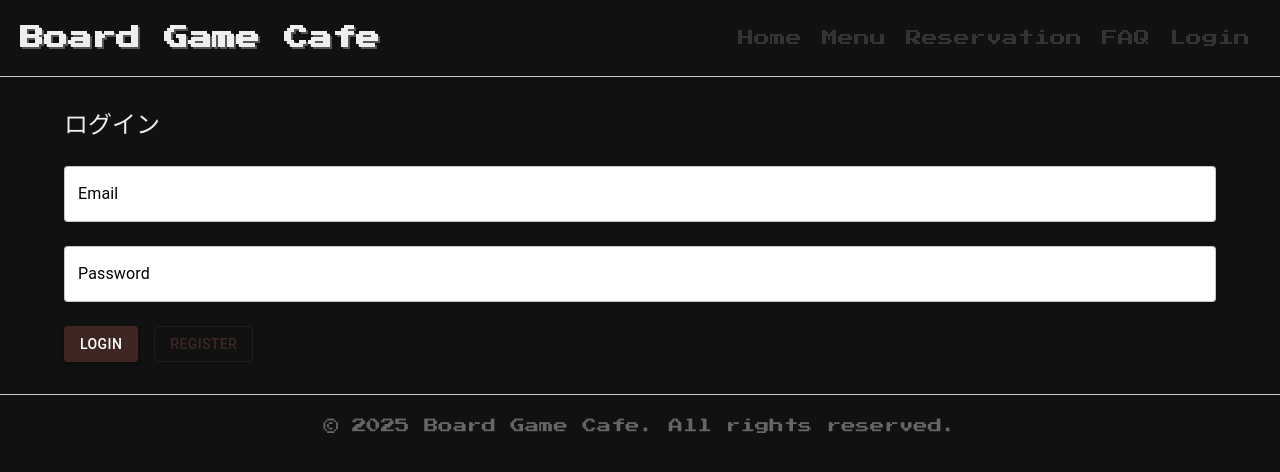
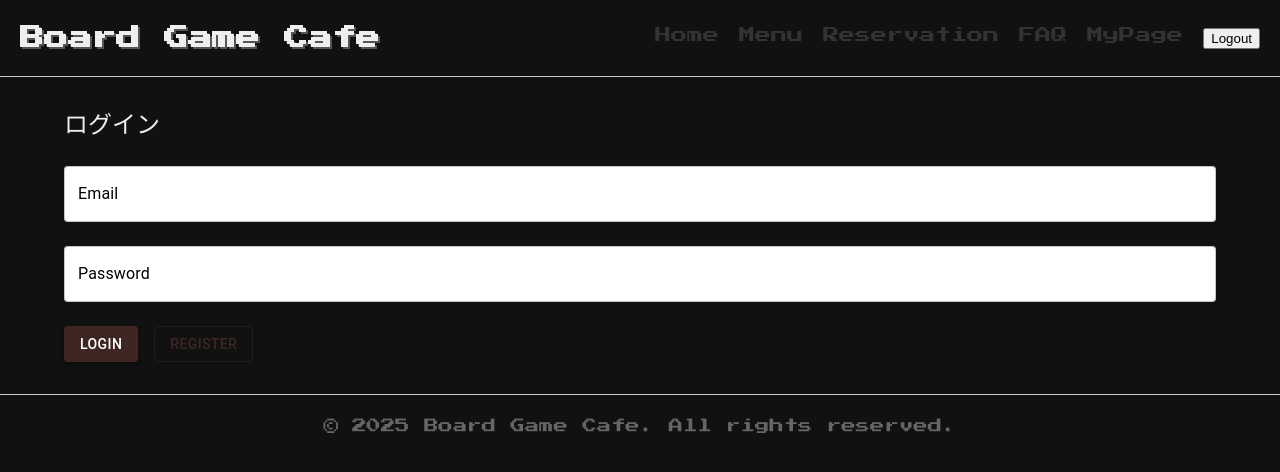
Before and after one commit to chop0522/Level-website, a React (Create React App) app: page /login in a window 1280 px wide. Shown: the top 472 px of the page. Built offline with nearby package versions, Linux system fonts and the light colour scheme; no server answers; sample sign-in values are in the browser's storage.

Commit message:
Rename and reorganize files and directories

```diff
--- a/src/App.jsx
+++ b/src/App.jsx
@@ -5,11 +5,11 @@ import Home from './pages/Home';
 import Register from './pages/Register';
 import Login from './pages/Login';
 import MyPage from './pages/MyPage';
-import Header from './components/Header';  // ★ 追加
-import Footer from './components/Footer';  // ★ 追加
+import Header from './components/Header';
+import Footer from './components/Footer';
 
 import { createTheme, ThemeProvider } from '@mui/material/styles';
-// import { AppBar, Toolbar, Button, Typography } from '@mui/material'; // ★ コメントアウト
+// import { AppBar, Toolbar, Button, Typography } from '@mui/material'; // コメントアウト
 
 // ▼ 店内色合い (茶,青,赤,白,黒) を反映したテーマ
 const theme = createTheme({
@@ -34,10 +34,10 @@ const theme = createTheme({
 
 function App() {
   const [token, setToken] = useState(localStorage.getItem('token') || '');
-  const [userRole, setUserRole] = useState('user'); // デフォルトuser
+  const [userRole, setUserRole] = useState('user'); // デフォルト=一般ユーザー
   const navigate = useNavigate();
 
-  // ▼ トークン読み込み後、ユーザー情報を取得しroleを判定
+  // ▼ トークンを読み込み、ユーザー情報を取得してroleを判定
   useEffect(() => {
     const storedToken = localStorage.getItem('token') || '';
     setToken(storedToken);
@@ -53,10 +53,10 @@ function App() {
         .then(data => {
           if (data.error) {
             console.error(data.error);
-            // トークンエラーなど → ログアウト処理
+            // 無効トークン等 → ログアウト処理
             handleLogout();
           } else {
-            // roleを取得
+            // roleを更新
             if (data.role === 'admin') {
               setUserRole('admin');
             } else {
@@ -66,16 +66,17 @@ function App() {
         })
         .catch(err => {
           console.error(err);
-          // 失敗時はroleをuserに戻す
+          // エラー時は一般ユーザー扱い
           setUserRole('user');
         });
     } else {
-      // トークンが無い場合
+      // トークンが無い場合、ユーザーを「user」扱いに
       setUserRole('user');
     }
   }, []);
 
   const handleLogout = () => {
+    // ログアウト時の処理
     localStorage.removeItem('token');
     setToken('');
     setUserRole('user');
@@ -86,43 +87,16 @@ function App() {
     <ThemeProvider theme={theme}>
 
       {/*
-        ★ コメントアウト: MUIのAppBar/Toolbar部分
-        <AppBar position="static" color="primary">
-          <Toolbar>
-            <Typography variant="h6" sx={{ flexGrow: 1 }}>
-              Board Game Cafe
-            </Typography>
-
-            {token ? (
-              <>
-                {userRole === 'admin' && (
-                  <Button color="inherit" onClick={() => navigate('/admin')}>
-                    Admin
-                  </Button>
-                )}
-                <Button color="inherit" onClick={() => navigate('/mypage')}>
-                  My Page
-                </Button>
-                <Button color="inherit" onClick={handleLogout}>
-                  Logout
-                </Button>
-              </>
-            ) : (
-              <>
-                <Button color="inherit" onClick={() => navigate('/login')}>
-                  Login
-                </Button>
-                <Button color="inherit" onClick={() => navigate('/register')}>
-                  Register
-                </Button>
-              </>
-            )}
-          </Toolbar>
-        </AppBar>
+        以前使っていた MUIのAppBarはコメントアウトのまま
+        ヘッダーとフッターを独立したコンポーネントで表示
       */}
 
-      {/* ★ 代わりに「Header」コンポーネントを表示 */}
-      <Header userRole={userRole} />
+      {/* ヘッダーを表示 (token, userRole, handleLogout を渡す) */}
+      <Header
+        token={token}
+        userRole={userRole}
+        handleLogout={handleLogout}
+      />
 
       <Routes>
         <Route path="/" element={<Home />} />
@@ -140,13 +114,13 @@ function App() {
         />
 
         {/*
-          任意: Admin専用ページ(まだ作ってないならコメントアウト)
+          もし管理者専用ページを作るなら:
           import AdminPage from './pages/AdminPage';
           <Route path="/admin" element={<AdminPage />} />
         */}
       </Routes>
 
-      {/* ★ 新たに「Footer」コンポーネントを表示 */}
+      {/* フッターを表示 */}
       <Footer />
 
     </ThemeProvider>
--- a/src/pages/Login.jsx
+++ b/src/pages/Login.jsx
@@ -15,7 +15,7 @@ import Header from '../components/Header';
 import Footer from '../components/Footer';
 
 function Login({ token, setToken }) {
-  const navigate = useNavigate(); // ページ遷移に使う
+  const navigate = useNavigate();
   const [email, setEmail] = useState('');
   const [password, setPassword] = useState('');
 
@@ -23,26 +23,27 @@ function Login({ token, setToken }) {
     try {
       const res = await loginUser(email, password);
       if (res.success) {
-        // ログイン成功
+        // ログイン成功 → トークンを保存＆App.jsxに反映
         localStorage.setItem('token', res.token);
         setToken(res.token);
-        alert('Login success!');
+        alert('ログインに成功しました！');
         // ログイン後にマイページへ
         navigate('/mypage');
       } else {
         // ログイン失敗時
-        alert(res.error || 'Login failed');
+        alert(res.error || 'ログインに失敗しました');
       }
     } catch (err) {
       console.error(err);
-      alert('Login error');
+      alert('ログイン時にエラーが発生しました');
     }
   };
 
   return (
     <>
       {/*
-        // ★ Headerをコメントアウトして二重表示を防ぐ
+        // Header, Footerを使う場合はコメントアウト解除
+        // ただしApp.jsxで表示しているなら二重表示を防ぐためにコメントアウトのまま
         // <Header />
       */}
 
@@ -51,7 +52,7 @@ function Login({ token, setToken }) {
           ログイン
         </Typography>
 
-        {/* Emailフィールド: 白背景＋黒文字 */}
+        {/* メールアドレス入力 (白背景＋黒文字) */}
         <TextField
           label="Email"
           fullWidth
@@ -64,12 +65,12 @@ function Login({ token, setToken }) {
               color: '#000000'            // 黒文字
             },
             '& .MuiFormLabel-root': {
-              color: '#000000'            // ラベル文字色（黒）
+              color: '#000000'            // ラベルも黒に
             }
           }}
         />
 
-        {/* Passwordフィールド: 白背景＋黒文字 */}
+        {/* パスワード入力 (白背景＋黒文字) */}
         <TextField
           label="Password"
           fullWidth
@@ -93,7 +94,7 @@ function Login({ token, setToken }) {
             Login
           </Button>
 
-          {/* Registerへの導線 */}
+          {/* 新規登録への導線 */}
           <Button
             variant="outlined"
             component={RouterLink}
@@ -105,7 +106,6 @@ function Login({ token, setToken }) {
       </Container>
 
       {/*
-        // ★ Footerもコメントアウトして二重表示を防ぐ
         // <Footer />
       */}
     </>
```
